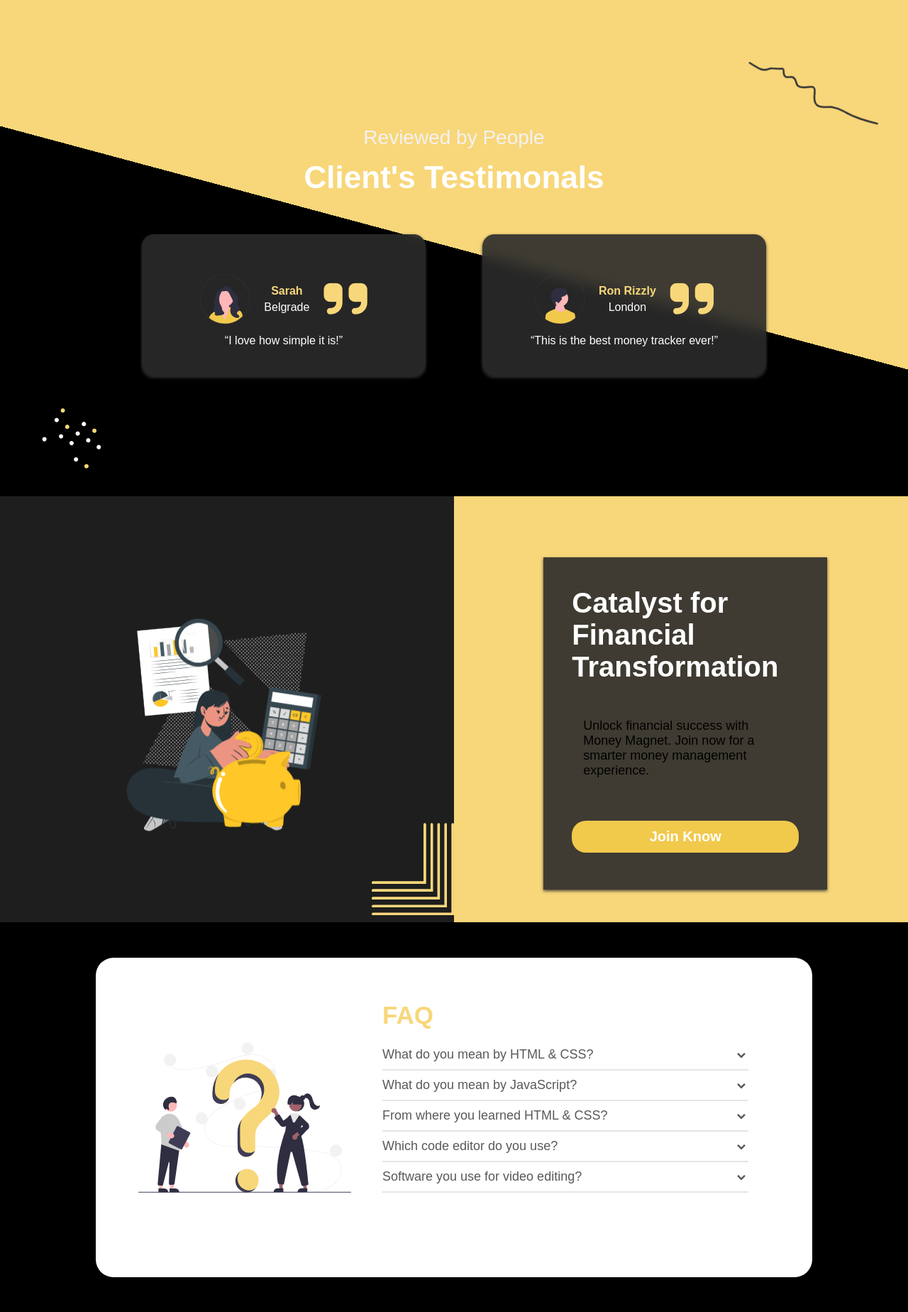
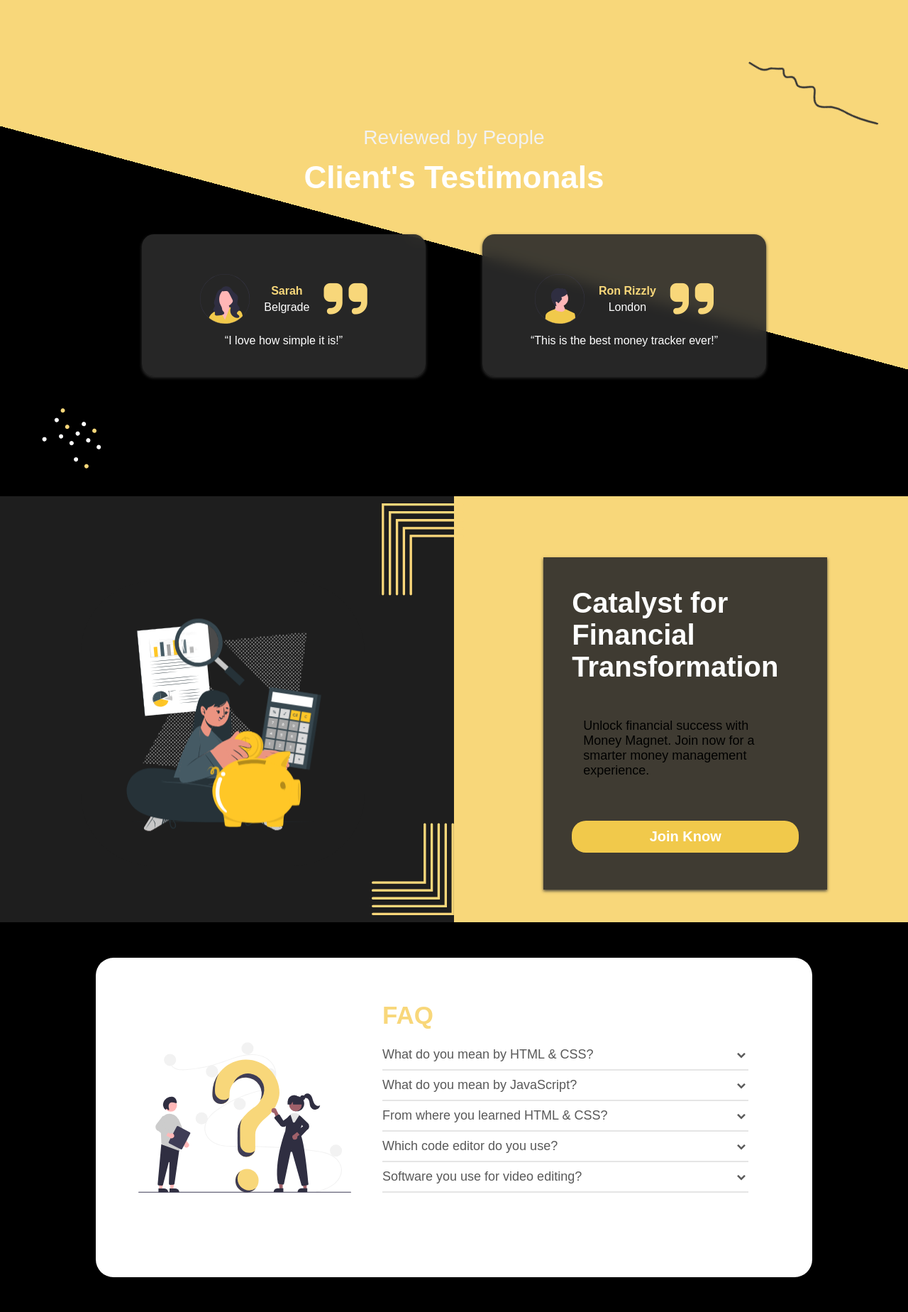
Before and after one commit to elijahgummer/MoneyMagnet-Budget-Expense-Managment-Web-App, a PHP site: page /home.php in a window 1280 px wide. Shown: the part 1321-3169 px from the top of the page at 71% size. Run offline with PHP 8.4, Linux system fonts and the light colour scheme; some web fonts are replaced.

Commit message:
changed teh svg-container 8 position

```diff
--- a/MoneyMagnet/css/home.css
+++ b/MoneyMagnet/css/home.css
@@ -88,9 +88,9 @@ html {
   height: 130px;
   position: absolute; /* or relative, fixed, sticky */
   /* Adjust these values to move the SVG */
-  bottom: 10px;
+  top: 10px;
   left: 39%; /* Adjust these values to move the SVG */
-  transform: rotate(-90deg);
+  transform: rotate(90deg);
 }
 /* HEADER AREA */
 #header .container {
```
